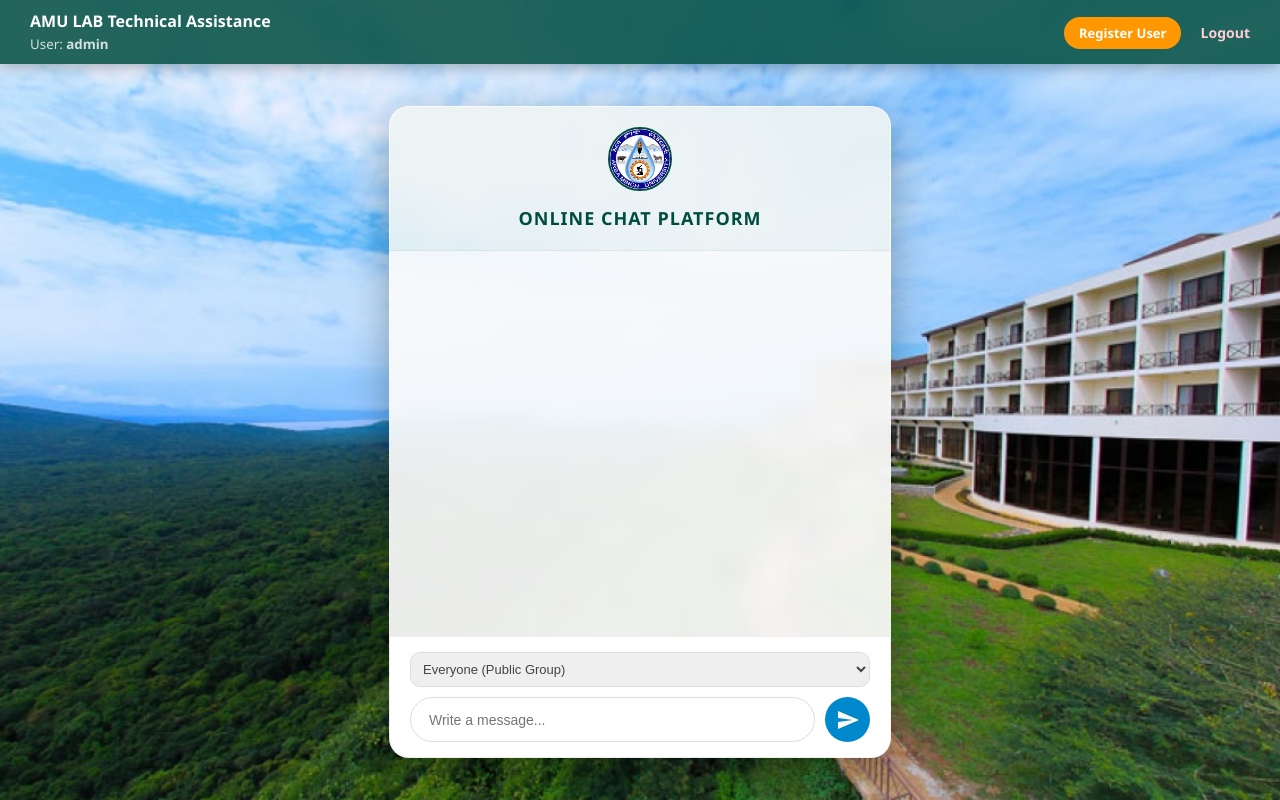
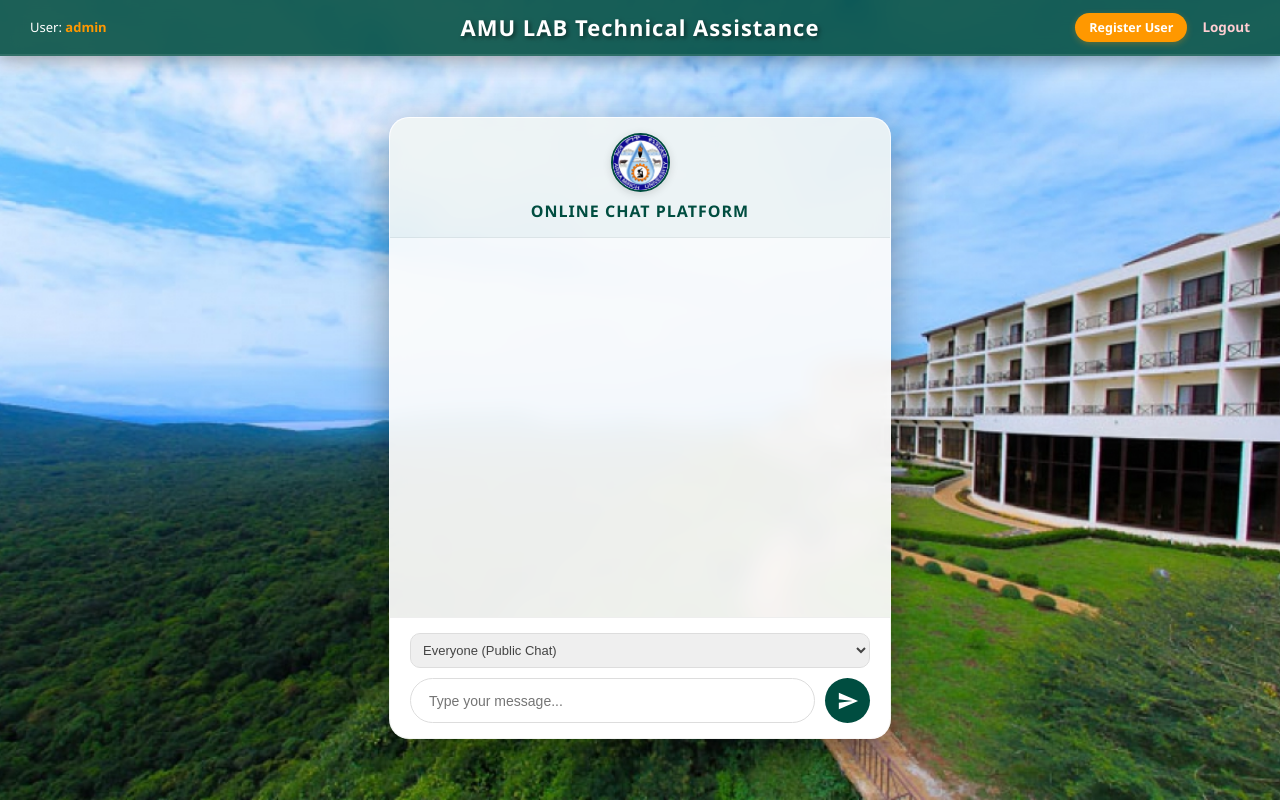
Before and after one commit to CherinetGama/cloud-chat-app, a Flask app: page / in a window 1280 px wide. Run offline with Flask 3, Linux system fonts and the light colour scheme; the visitor is signed in with stand-in values (Sample User, id 1).

Commit message:
Update index.html

```diff
--- a/templates/index.html
+++ b/templates/index.html
@@ -13,18 +13,49 @@
             height: 100vh;
         }
 
-        /* የላይኛው የHeader ክፍል */
+        /* የታደሰው የላይኛው መስመር (Top Bar) ዲዛይን */
         .top-nav {
-            background: rgba(0, 77, 64, 0.85);
+            background: rgba(0, 77, 64, 0.88);
             backdrop-filter: blur(10px);
             -webkit-backdrop-filter: blur(10px);
             color: white;
-            padding: 10px 30px;
+            padding: 12px 30px;
+            display: grid;
+            grid-template-columns: 1fr auto 1fr; /* ለጽሑፉ በትክክል መሃል ላይ መሆን የሚረዳ ሌአውት */
+            align-items: center;
+            box-shadow: 0 3px 20px rgba(0,0,0,0.35);
+            z-index: 1000;
+            border-bottom: 2px solid rgba(255, 255, 255, 0.1);
+        }
+
+        /* የግራ ክፍል - የተጠቃሚ ስም */
+        .nav-left {
+            justify-self: start;
+            font-size: 13px;
+        }
+        .nav-left b {
+            color: #ff9800; /* ብርቱካናማ ቀለም ለይዘቱ ውበት ይሰጣል */
+        }
+
+        /* መሃል ላይ በኩራት የሚቆመው ዋናው ጽሑፍ */
+        .nav-center {
+            justify-self: center;
+            text-align: center;
+        }
+        .nav-center h1 {
+            margin: 0;
+            font-size: 22px;
+            font-weight: bold;
+            letter-spacing: 1px;
+            text-shadow: 2px 2px 4px rgba(0,0,0,0.5);
+            color: #ffffff;
+        }
+
+        /* የቀኝ ክፍል - የሊንኮች ማውጫ */
+        .nav-right {
+            justify-self: end;
             display: flex;
-            justify-content: space-between;
             align-items: center;
-            box-shadow: 0 2px 15px rgba(0,0,0,0.3);
-            z-index: 1000;
         }
 
         /* ዋናው መሃል ላይ ያለው የቻት ሳጥን */
@@ -38,37 +69,41 @@
 
         .chat-card {
             width: 500px;
-            height: 650px;
-            background: rgba(255, 255, 255, 0.88);
-            backdrop-filter: blur(8px);
-            -webkit-backdrop-filter: blur(8px);
+            height: 620px;
+            background: rgba(255, 255, 255, 0.90);
+            backdrop-filter: blur(10px);
+            -webkit-backdrop-filter: blur(10px);
             border-radius: 20px;
             display: flex;
             flex-direction: column;
             overflow: hidden;
-            box-shadow: 0 15px 40px rgba(0,0,0,0.3);
-            border: 1px solid rgba(255,255,255,0.3);
+            box-shadow: 0 15px 40px rgba(0,0,0,0.35);
+            border: 1px solid rgba(255,255,255,0.4);
         }
 
-        /* በቻት ሳጥኑ አናት ላይ ያለው ሎጎ እና ጽሑፍ */
+        /* በቻት ሳጥኑ ውስጥ ያለው ሎጎ እና የውስጥ ጽሑፍ */
         .chat-header {
             background: rgba(0, 77, 64, 0.05);
-            padding: 20px;
+            padding: 15px;
             text-align: center;
-            border-bottom: 1px solid rgba(0,0,0,0.05);
+            border-bottom: 1px solid rgba(0,0,0,0.06);
+            display: flex;
+            flex-direction: column;
+            align-items: center;
+            gap: 8px;
         }
         .chat-logo {
-            width: 60px;
-            height: 60px;
+            width: 55px;
+            height: 55px;
             border-radius: 50%;
             border: 2px solid #004d40;
-            margin-bottom: 10px;
             background: white;
+            box-shadow: 0 2px 8px rgba(0,0,0,0.15);
         }
         .chat-header h2 {
             margin: 0;
             color: #004d40;
-            font-size: 18px;
+            font-size: 16px;
             font-weight: bold;
             text-transform: uppercase;
             letter-spacing: 1px;
@@ -82,10 +117,10 @@
             display: flex;
             flex-direction: column;
             gap: 12px;
-            background: rgba(245, 245, 245, 0.4);
+            background: rgba(245, 245, 245, 0.3);
         }
 
-        /* የቴሌግራም ስታይል መልዕክቶች */
+        /* የመልዕክት አቀማመጥ */
         .msg-row { display: flex; width: 100%; }
         .msg-me { justify-content: flex-end; }
         .msg-other { justify-content: flex-start; }
@@ -96,12 +131,11 @@
             border-radius: 18px;
             font-size: 14.5px;
             line-height: 1.5;
-            position: relative;
             box-shadow: 0 2px 5px rgba(0,0,0,0.05);
         }
         .bubble-me {
-            background: #dcf8c6;
-            color: #202020;
+            background: #e1f5fe;
+            color: #1a237e;
             border-bottom-right-radius: 2px;
         }
         .bubble-other {
@@ -152,12 +186,11 @@
             border: 1px solid #ddd;
             outline: none;
             font-size: 14px;
-            transition: border 0.3s;
         }
         input[type="text"]:focus { border-color: #004d40; }
 
         .send-btn {
-            background: #0088cc;
+            background: #004d40;
             color: white;
             border: none;
             width: 45px;
@@ -169,21 +202,27 @@
             align-items: center;
             transition: transform 0.2s;
         }
-        .send-btn:hover { transform: scale(1.1); background: #007bb5; }
+        .send-btn:hover { transform: scale(1.05); background: #00796b; }
 
         /* አዝራሮች (Buttons) */
-        .btn-reg { background: #ff9800; color: white; padding: 7px 15px; border-radius: 20px; text-decoration: none; font-size: 13px; font-weight: bold; }
-        .btn-logout { color: #ffcdd2; text-decoration: none; font-size: 14px; margin-left: 15px; font-weight: bold; }
+        .btn-reg { background: #ff9800; color: white; padding: 6px 14px; border-radius: 20px; text-decoration: none; font-size: 12.5px; font-weight: bold; box-shadow: 0 2px 6px rgba(255,152,0,0.3); }
+        .btn-reg:hover { background: #e65100; }
+        .btn-logout { color: #ffcdd2; text-decoration: none; font-size: 13.5px; margin-left: 15px; font-weight: bold; transition: color 0.2s; }
+        .btn-logout:hover { color: #ffffff; }
     </style>
 </head>
 <body>
 
     <div class="top-nav">
-        <div>
-            <strong style="font-size: 16px;">AMU LAB Technical Assistance</strong><br>
-            <small style="opacity: 0.8;">User: <b>{{ session['username'] }}</b></small>
+        <div class="nav-left">
+            <span>User: <b>{{ session['username'] }}</b></span>
         </div>
-        <div>
+
+        <div class="nav-center">
+            <h1>AMU LAB Technical Assistance</h1>
+        </div>
+
+        <div class="nav-right">
             {% if session['username'] == 'admin' %}
                 <a href="{{ url_for('register') }}" class="btn-reg">Register User</a>
             {% endif %}
@@ -221,15 +260,15 @@
             <div class="input-panel">
                 <form action="{{ url_for('send') }}" method="POST">
                     <select name="receiver" class="select-receiver">
-                        <option value="Everyone">Everyone (Public Group)</option>
+                        <option value="Everyone">Everyone (Public Chat)</option>
                         {% for u in users %}
                             <option value="{{ u.username }}">Direct Message: {{ u.username }}</option>
                         {% endfor %}
                     </select>
                     <div class="input-row">
-                        <input type="text" name="content" placeholder="Write a message..." required autocomplete="off">
+                        <input type="text" name="content" placeholder="Type your message..." required autocomplete="off">
                         <button type="submit" class="send-btn">
-                            <svg viewBox="0 0 24 24" width="24" height="24" fill="currentColor"><path d="M2.01 21L23 12 2.01 3 2 10l15 2-15 2z"></path></svg>
+                            <svg viewBox="0 0 24 24" width="22" height="22" fill="currentColor"><path d="M2.01 21L23 12 2.01 3 2 10l15 2-15 2z"></path></svg>
                         </button>
                     </div>
                 </form>
```
